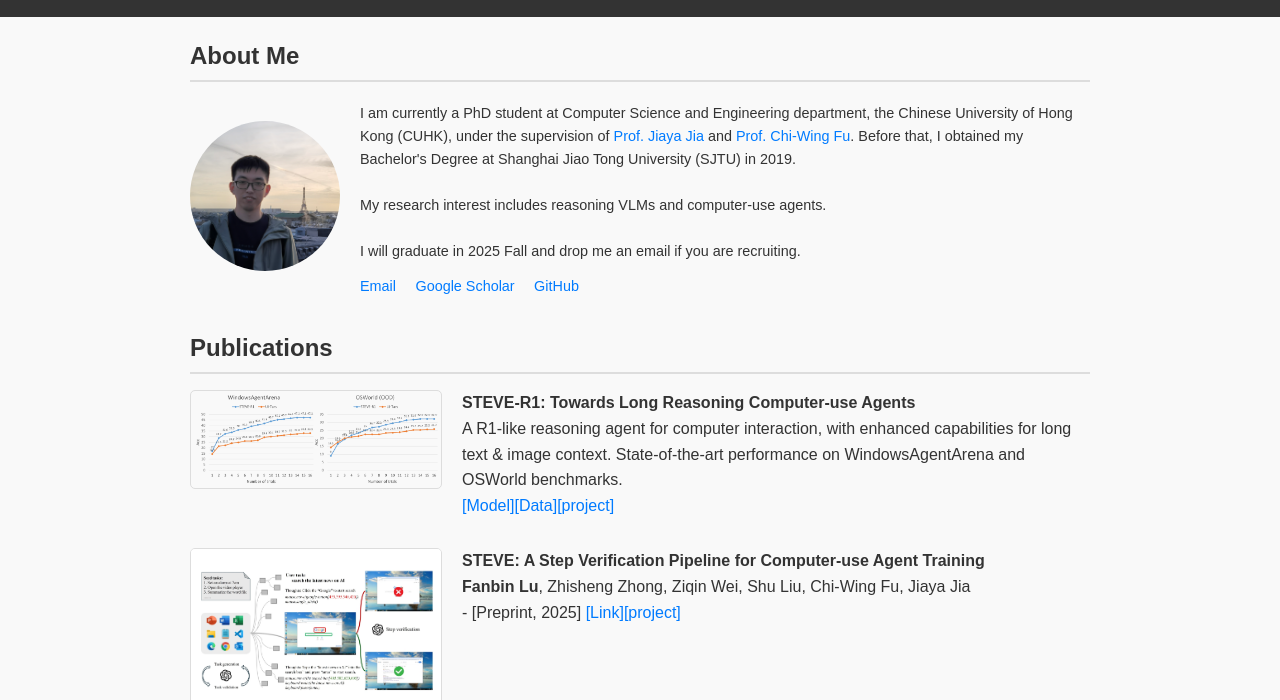
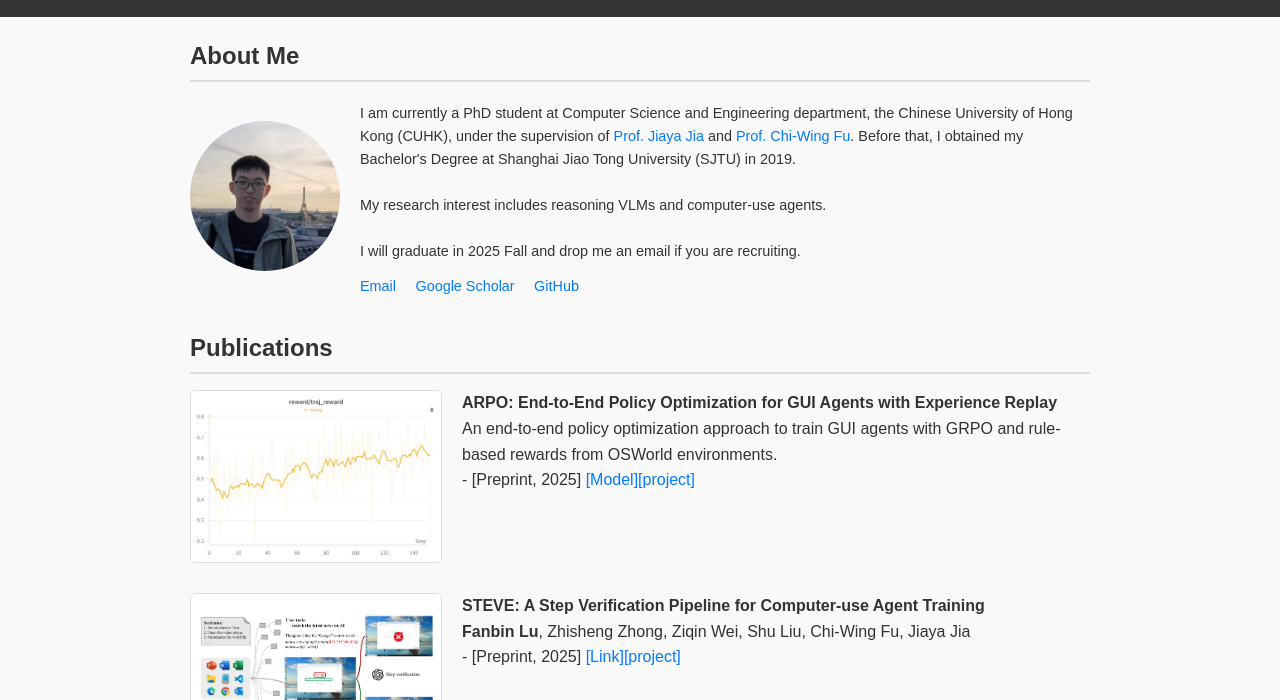
Before and after one commit to FanbinLu/FanbinLu.github.io, a plain HTML site: page index.html in a window 1280 px wide. Shown: the part 100-800 px from the top of the page. Drawn offline with Linux system fonts and the light colour scheme.

Commit message:
update arpo

```diff
--- a/index.html
+++ b/index.html
@@ -179,11 +179,11 @@
             <h2>Publications</h2>
             <ul>
                 <li class="publication-item">
-                    <img src="images/performance.png" alt="r1">
+                    <img src="images/traj_reward.png" alt="r1">
                     <div>
-                        <strong>STEVE-R1: Towards Long Reasoning Computer-use Agents</strong><br />
-                        A R1-like reasoning agent for computer interaction, with enhanced capabilities for long text & image context. State-of-the-art performance on WindowsAgentArena and OSWorld benchmarks. <br />
-                        <a hre="https://huggingface.co/Fanbin/STEVE-R1-7B-SFT">[Model]</a><a hre="https://huggingface.co/datasets/Fanbin/waa_steve_trajectories">[Data]</a><a href="https://github.com/FanbinLu/STEVE-R1">[project]</a><br>
+                        <strong>ARPO: End-to-End Policy Optimization for GUI Agents with Experience Replay</strong><br />
+                        An end-to-end policy optimization approach to train GUI agents with GRPO and rule-based rewards from OSWorld environments. <br />- [Preprint, 2025]
+                        <a hre="https://huggingface.co/Fanbin/ARPO_UITARS1.5_7B">[Model]</a><a href="https://github.com/dvlab-research/ARPO">[project]</a><br>
                         <em></em>
                     </div>
                 </li>
```
Also changed, not shown: images/traj_reward.png (added).
